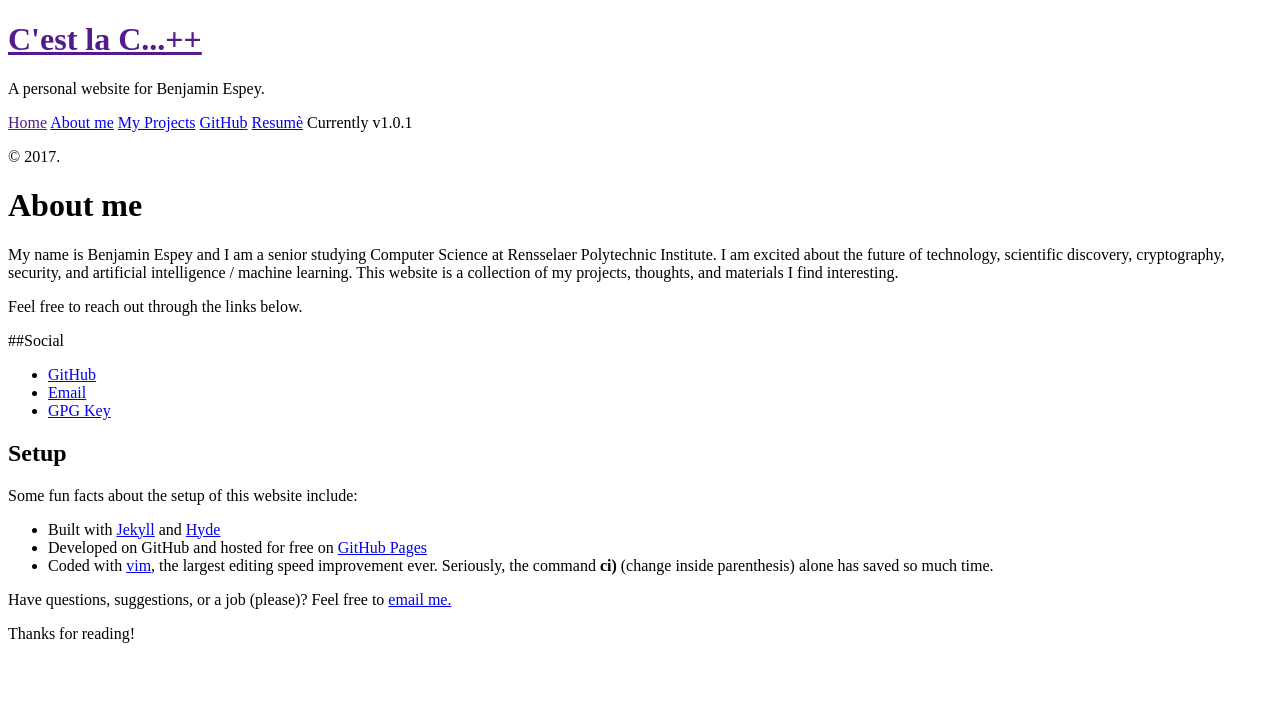
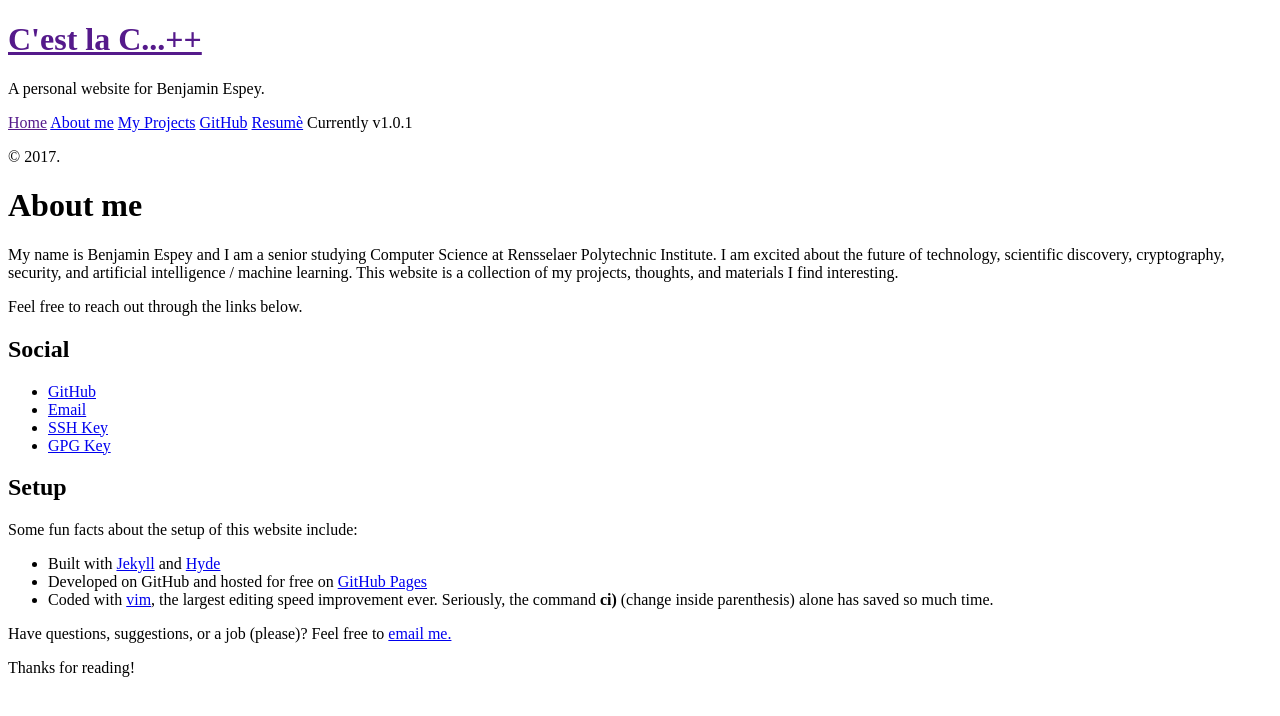
Before and after one commit to bennyty/bennyty.github.io, a Jekyll site: the page built from about.md, in a window 1280 px wide. Shown: the top 716 px of the page. Built offline with Jekyll 4.4.1, drawn with Linux system fonts in a browser that asks for light colours.

Commit message:
Add public SSH key

```diff
--- a/about.md
+++ b/about.md
@@ -7,10 +7,11 @@ My name is Benjamin Espey and I am a senior studying Computer Science at Renssel
 
 Feel free to reach out through the links below.
 
-##Social
+## Social
 
 * [GitHub](https://github.com/bennyty/)
 * [Email](mailto:benjamin.espey@gmail.com)
+* [SSH Key]({{ site.url }}/public/id_rsa.pub)
 * [GPG Key]({{ site.url }}/public/BenEspey.asc)
 
 
```
Also changed, not shown: 1 other file.
